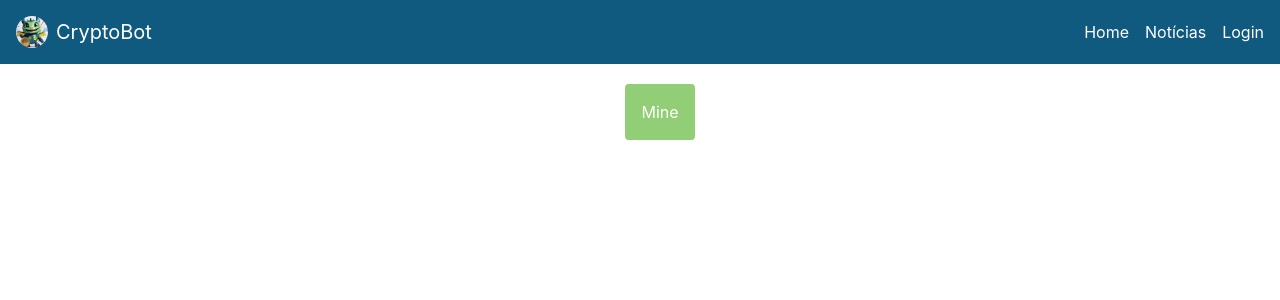
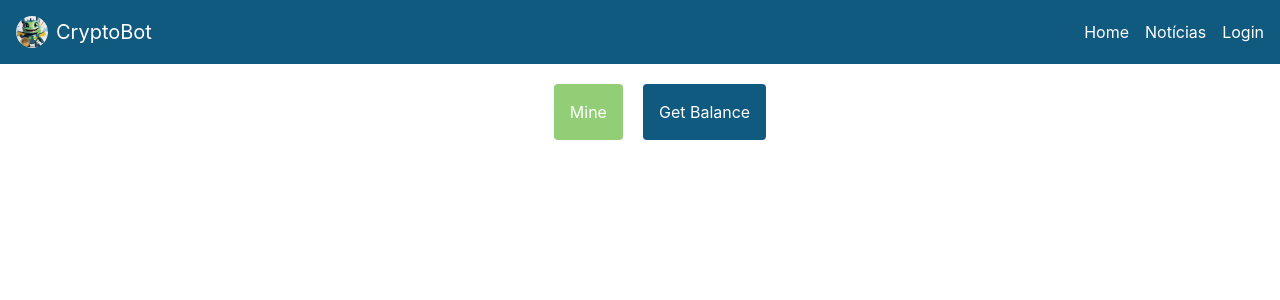
Before and after one commit to EPS-2024-1-CryptoBot/crypto-frontend, a React (Vite) app in the folder frontend/: page /exchange in a window 1280 px wide. Shown: the top 300 px of the page. Built offline with nearby package versions, Linux system fonts and the light colour scheme; no server answers.

Commit message:
feat: Add get balance request

```diff
--- a/frontend/src/pages/Exchange/Exchange.tsx
+++ b/frontend/src/pages/Exchange/Exchange.tsx
@@ -1,15 +1,25 @@
-import { api } from "../../config/api";
+import { api } from '../../config/api';
 
 const Exchange = () => {
   const handleMine = async () => {
-    const response = await api.post("/wallet/mine");
+    const response = await api.post('/wallet/mine');
 
     console.log(response.data);
   };
+
+  const handleBalance = async () => {
+    const response = await api.get('/wallet/balance');
+
+    console.log(response.data);
+  };
+
   return (
     <div className="w-full h-full text-center m-5">
       <button className="bg-primary text-white rounded p-4" onClick={handleMine}>
         Mine
+      </button>
+      <button className="bg-secondary text-white rounded p-4 ml-5" onClick={handleBalance}>
+        Get Balance
       </button>
     </div>
   );
```
